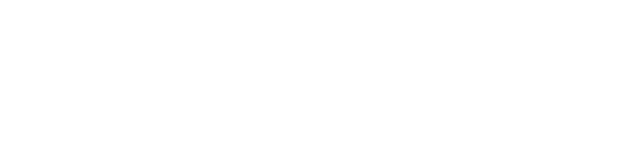
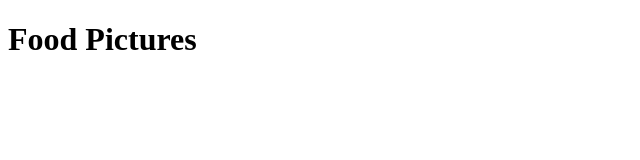
Before and after one commit to Frogdor/whattheyservedotcom, a plain HTML site: page index.html in a window 1280 px wide. Shown: the whole page, without its empty margins (0-640 px from the left). Drawn offline with Linux system fonts and the light colour scheme.

Commit message:
testing header file

```diff
--- a/index.html
+++ b/index.html
@@ -6,6 +6,7 @@
 </head>
 
 <body>
+  <h1>Food Pictures</h1>
 </body>
 
 </html>
```
